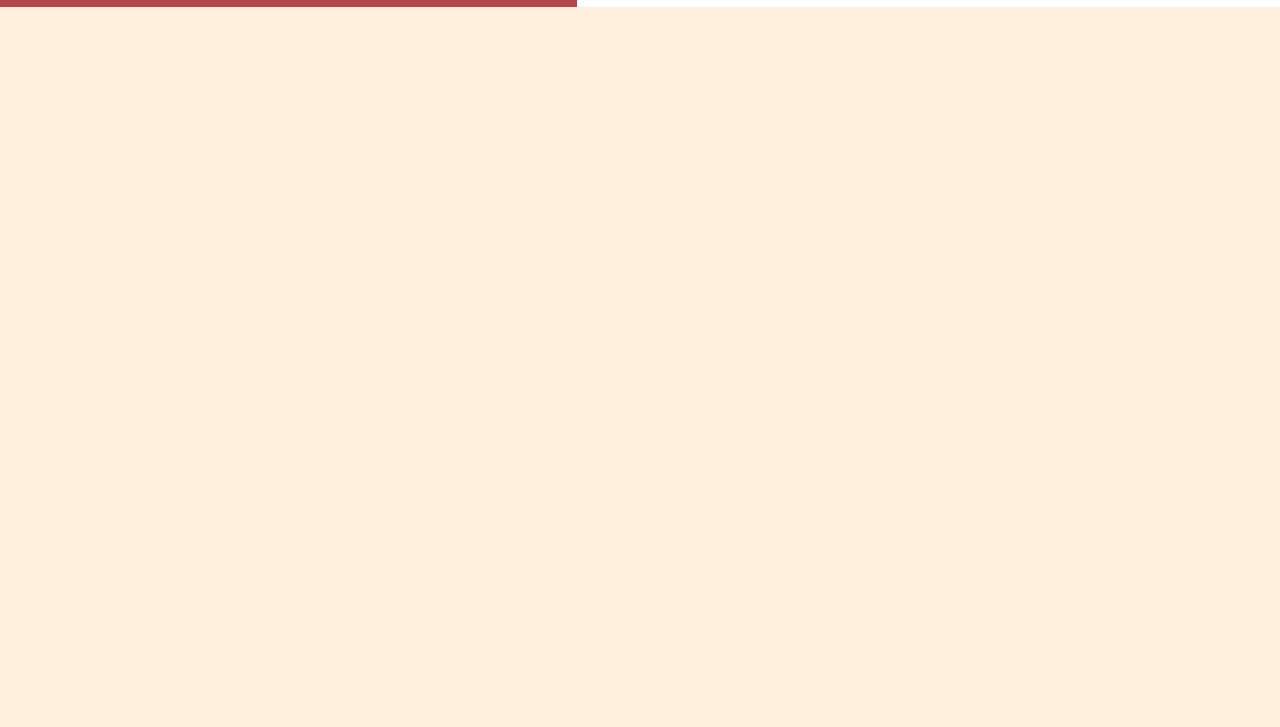
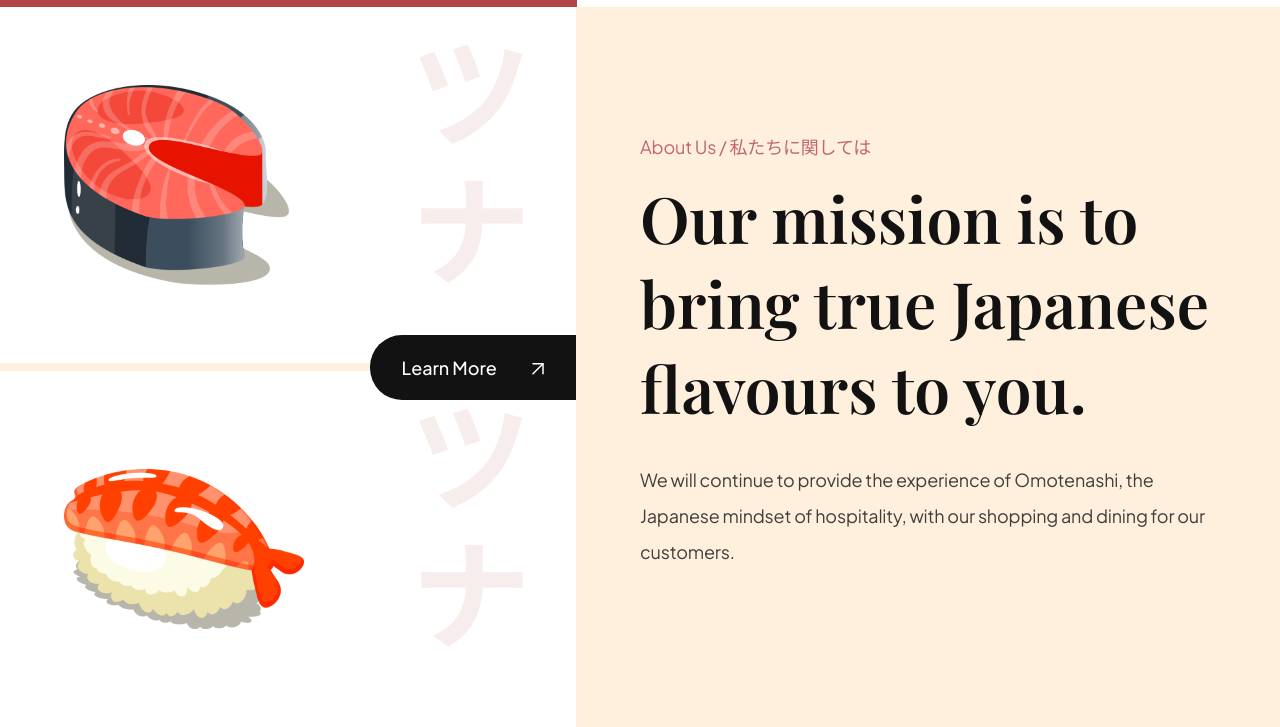
Before and after one commit to kimMichel/sushi-html-css, a website built with Vite: page index.html in a window 1280 px wide. Shown: the part 791-1518 px from the top of the page. Before the commit the page ends 800 px from the top, so only its background shows below. Built offline with nearby package versions, Linux system fonts and the light colour scheme.

Commit message:
about section

```diff
--- a/css/sections/about.css
+++ b/css/sections/about.css
@@ -0,0 +1,82 @@
+.about-us {
+    display: flex;
+    min-height: 720px;
+    overflow: hidden;
+}
+
+.about-us__image {
+    flex: 1;
+    display: flex;
+    flex-direction: column;
+    justify-content: center;
+
+    background: var(--color-white);
+    position: relative;
+}
+
+.about-us__image div {
+    padding: 32px 64px;
+
+    flex: 1;
+    display: flex;
+    align-items: center;
+
+    background-position: center;
+    background-repeat: no-repeat;
+    background-size: contain;
+}
+
+.about-us__image-sushi3 {
+    border-bottom: 8px solid var(--color-creamson);
+
+    background-image: url('../../assets/about_bg1.png');
+}
+
+.about-us__image-sushi2 {
+    background-image: url('../../assets/about_bg1.png');
+}
+
+.about-us__image-sushi3 img {
+    width: 225px;
+    height: 200px;
+}
+
+.about-us__image-sushi2 img {
+    width: 240px;
+    height: 160px;
+}
+
+.about-us__button {
+    position: absolute;
+    right: 0;
+
+    padding: 12px 32px;
+    min-height: 65px;
+
+    background: var(--secondary-color);
+    border-radius: 32px 0 0 32px;
+    border: 0;
+    outline: 0;
+
+    color: #fff;
+    font-family: var(--plus-jakarta-sans);
+    font-weight: 500;
+    font-size: 18px;
+    line-height: 23px;
+
+    cursor: pointer;
+}
+
+.about-us__button img {
+    object-fit: contain;
+    margin-left: 32px;
+}
+
+.about-us__content {
+    padding: 64px;
+
+    flex: 1;
+    display: flex;
+    justify-content: center;
+    flex-direction: column;
+}
--- a/index.html
+++ b/index.html
@@ -87,6 +87,35 @@
       </div>
     </section>
 
+    <section class="about-us" id="about-us">
+      <div class="about-us__image">
+        <div class="about-us__image-sushi3">
+          <img src="assets/sushi-3.png" alt="sushi" />
+        </div>
+
+        <button class="about-us__button">
+          Learn More
+
+          <img src="assets/arrow-up-right.svg" alt="learn More" />
+        </button>
+
+        <div class="about-us__image-sushi2">
+          <img src="assets/sushi-2.png" alt="sushi" />
+        </div>
+      </div>
+      <div class="about-us__content">
+        <p class="sushi__subtitle">About Us / 私たちに関しては</p>
+        <h3 class="sushi__title">
+          Our mission is to bring true Japanese flavours to you.
+        </h3>
+        <p class="sushi__description">
+          We will continue to provide the experience of Omotenashi, the Japanese
+          mindset of hospitality, with our shopping and dining for our
+          customers.
+        </p>
+      </div>
+    </section>
+
     <script src="js/script.js" type="module"></script>
   </body>
 </html>
```
